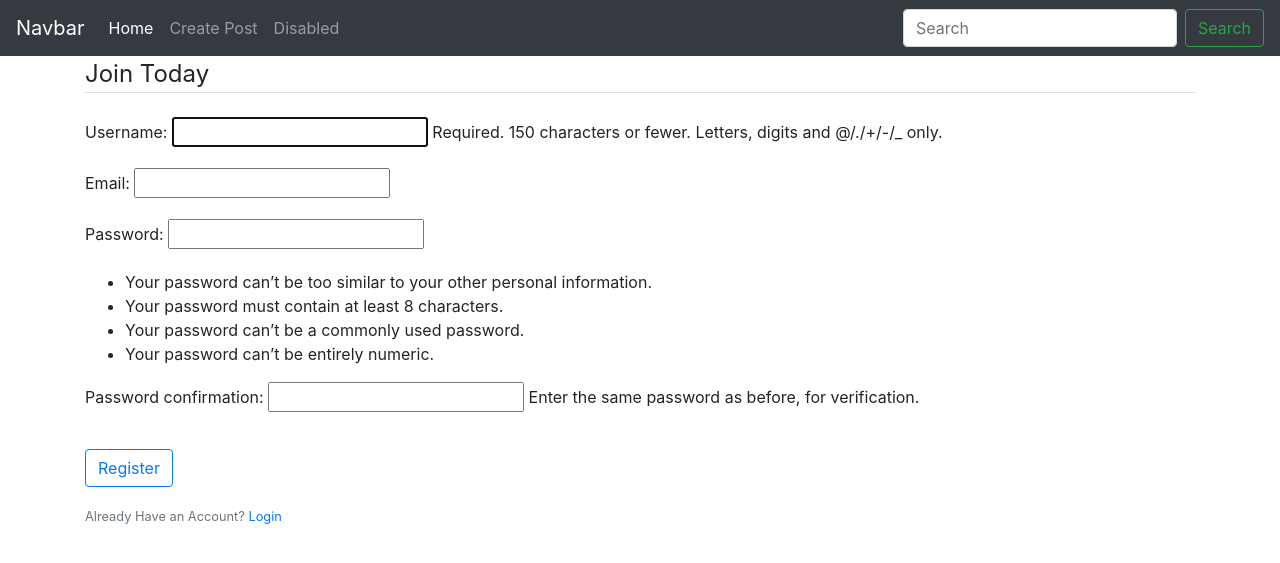
After one commit to mcrsr2021/mywebsite, a Django app: page /users/register in a window 1280 px wide. The commit adds this page. Shown: the top 563 px of the page. Run offline with Django 3.2, Linux system fonts and the light colour scheme; some libraries are stand-ins or nearby versions.

Commit message:
add users

```diff
--- a/blog/templates/blog/base.html
+++ b/blog/templates/blog/base.html
@@ -13,6 +13,13 @@
   <body>
     {% include 'blog/navbar.html' %}
     <div class="container">
+      {% if messages %}
+        {% for message in messages %}
+          <div class="alert alert-{{ message.tags }}">
+            {{ message }}
+          </div>
+        {% endfor %}
+      {% endif %}
       {% block content %}{% endblock %}
     </div>
 
--- a/mysite/settings.py
+++ b/mysite/settings.py
@@ -39,6 +39,7 @@ INSTALLED_APPS = [
     'django.contrib.staticfiles',
     'blog',
     'users',
+    'crispy_forms'
 ]
 
 MIDDLEWARE = [
@@ -122,3 +123,5 @@ USE_TZ = True
 STATIC_URL = '/static/'
 ALLOWED_HOSTS = ['*']
 X_FRAME_OPTIONS = '*'
+
+CRISPY_TEMPLATE_PACK = 'bootstrap4'
--- a/mysite/urls.py
+++ b/mysite/urls.py
@@ -19,5 +19,5 @@ from django.urls import path,include
 urlpatterns = [
     path('admin/', admin.site.urls),
     path('',include('blog.urls')),
-    # path('users/',include('users.urls')),
+    path('users/',include('users.urls')),
 ]
--- /dev/null
+++ b/users/forms.py
@@ -0,0 +1,11 @@
+from django import forms
+from django.contrib.auth.models import User
+from django.contrib.auth.forms import UserCreationForm
+
+
+class UserRegisterForm(UserCreationForm):
+  email = forms.EmailField()
+
+  class Meta:
+    model = User
+    fields = ['username','email','password1','password2']
--- /dev/null
+++ b/users/templates/users/register.html
@@ -0,0 +1,21 @@
+{% extends 'blog/base.html' %}
+{% block title %}User Registation{% endblock %}
+{% block content %}
+<div>
+  <form  method="post">
+  {% csrf_token %}
+  <fieldset class="form-group">
+  <legend class="border-bottom mb-4">Join Today</legend>
+  {{ form.as_p }}
+  </fieldset>
+<div class="form-group">
+  <button type="submit" class="btn btn-outline-primary">Register</button>
+</div>
+</form>
+</div>
+<div>
+  <small class="text-muted">
+    Already Have an Account? <a href="#">Login</a>
+  </small>
+</div>
+{% endblock content %}
--- /dev/null
+++ b/users/urls.py
@@ -0,0 +1,6 @@
+from django.urls import path
+from . import views
+
+urlpatterns = [
+  path('register',views.register,name='users-register'),
+]
--- a/users/views.py
+++ b/users/views.py
@@ -1,3 +1,16 @@
-from django.shortcuts import render
+from django.shortcuts import render,redirect
+from django.contrib import messages
+from .forms import UserRegisterForm
 
-# Create your views here.
+def register(request):
+  if request.method == 'POST':
+    form = UserRegisterForm(request.POST)
+    if form.is_valid():
+      form.save()
+      username = form.cleaned_data.get('username')
+      messages.success(request,f'Account created for {username}')
+      return redirect('posts')
+  form = UserRegisterForm()
+  return render(request,'users/register.html',{
+    'form':form
+  })
```
Also changed, not shown: db.sqlite3.
